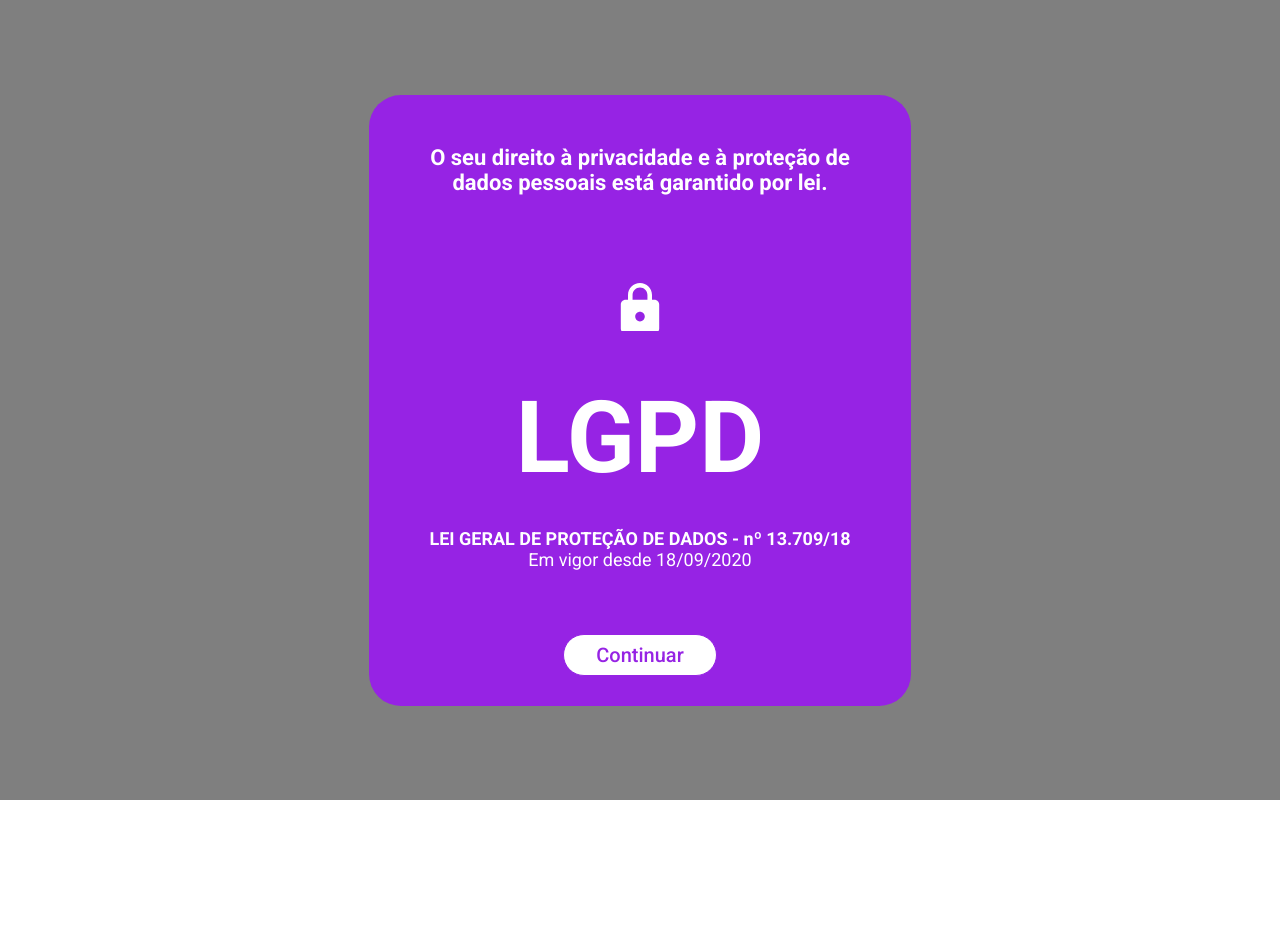
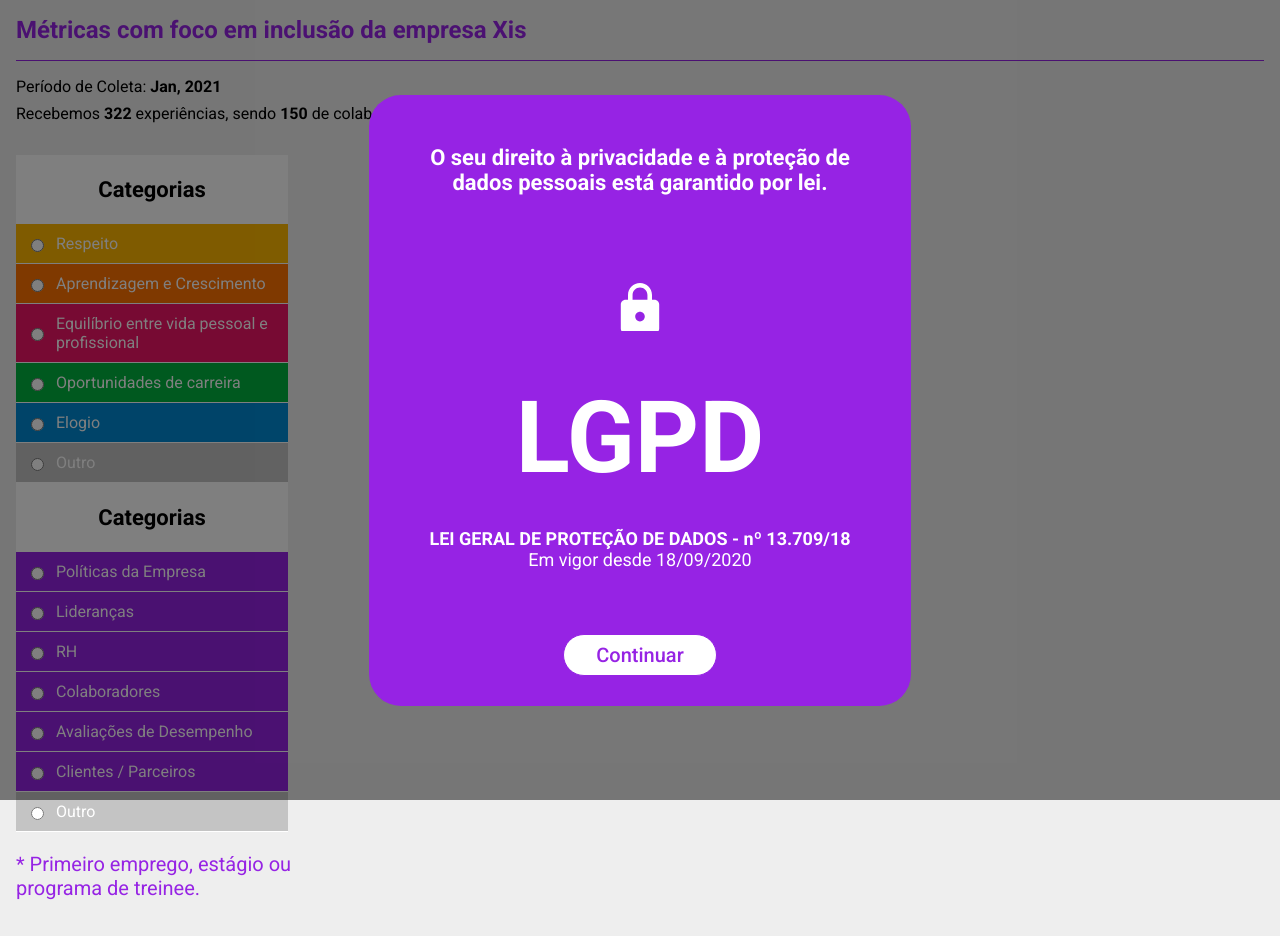
Before and after one commit to Jeansidharta/hackaton-ccr, a Next.js app: page /admin in a window 1280 px wide. Before the commit this address had no page. Before the commit the page ends 800 px from the top, so only its background shows below. Built offline with nearby package versions, Linux system fonts and the light colour scheme.

Commit message:
Created admin page

```diff
--- /dev/null
+++ b/src/containers/admin-page/card.tsx
@@ -0,0 +1,79 @@
+import React from 'react';
+import styled, { DefaultTheme } from 'styled-components';
+import { exclusionCategory2Color } from '../../libs/exclusion-category-2-color';
+import { ExclusionReport } from '../../models/exclusion-report';
+
+const Root = styled.div`
+	display: flex;
+	flex-direction: column;
+	border-radius: 0 51px 0 0;
+	overflow: hidden;
+	box-shadow: 4px 4px 4px rgba(0, 0, 0, 0.25);
+	width: 325px;
+	height: 235px;
+	background-color: white;
+`;
+
+const Header = styled.div`
+	padding: 8px;
+`;
+
+const Category = styled.p`
+	margin: 0;
+`;
+
+const Source = styled.p`
+	margin: 0;
+`;
+
+const Hr = styled.div`
+	border-bottom: 1px solid ${props => props.theme.colors.primary.main};
+	width: 100%;
+	height: 1px;
+`;
+
+const Body = styled.div`
+	display: flex;
+	width: 100%;
+	height: 100%;
+`;
+
+const ColorStrip = styled.div<{ colorSelector: (theme: DefaultTheme) => string }>`
+	background-color: ${props => props.colorSelector(props.theme)};
+	height: 100%;
+	width: 30px;
+`;
+
+const BodyMessage = styled.p`
+	padding: 16px;
+	margin: 0;
+	min-height: 100%;
+	width: 100%;
+	overflow: auto;
+`;
+
+type CardProps = React.PropsWithoutRef<{
+	report: ExclusionReport,
+}>;
+
+type CardComponent = React.FunctionComponent<CardProps>;
+
+const Card: CardComponent = ({
+	report,
+}) => {
+	return (
+		<Root>
+			<Header>
+				<Category><strong>Em: </strong>{report.category}</Category>
+				<Source><strong>De: </strong>{report.source}</Source>
+			</Header>
+			<Hr />
+			<Body>
+				<ColorStrip colorSelector={theme => exclusionCategory2Color(theme, report.category)} />
+				<BodyMessage>{report.message}</BodyMessage>
+			</Body>
+		</Root>
+	);
+}
+
+export default Card;
--- /dev/null
+++ b/src/containers/admin-page/filter.tsx
@@ -0,0 +1,58 @@
+import React from 'react';
+import styled, { DefaultTheme } from 'styled-components';
+import Radio from '../../components/atoms/radio';
+import { exclusionCategory2Color } from '../../libs/exclusion-category-2-color';
+import { ExclusionCategory } from '../../models/exclusion-report';
+
+const Root = styled.form`
+	width: 272px;
+	background-color: white;
+`;
+
+const Title = styled.p`
+	font-size: 22px;
+	text-align: center;
+	color: black;
+	font-weight: bold;
+`;
+
+const RadioContainer = styled.div<{ colorSelector: (theme: DefaultTheme) => string }>`
+	background-color: ${props => props.colorSelector(props.theme)};
+	padding: 10px;
+	color: white;
+	margin: 1px 0;
+`;
+
+type FilterProps = React.PropsWithoutRef<{
+	options: readonly string[];
+	onChange?: (newValue: string) => void,
+}>;
+
+type FilterComponent = React.FunctionComponent<FilterProps>;
+
+const Filter: FilterComponent = ({
+	options,
+	onChange = () => {},
+}) => {
+	function  handleRadioChange (option: string) {
+		onChange(option);
+	}
+
+	return (
+		<Root>
+			<Title>Categorias</Title>
+			{options.map(option => (
+				<RadioContainer colorSelector={theme => exclusionCategory2Color(theme, option as ExclusionCategory) || theme.colors.primary.main}>
+					<Radio
+						name={option}
+						onChange={value => value && handleRadioChange(option)}
+					>
+						{option}
+					</Radio>
+				</RadioContainer>
+			))}
+		</Root>
+	);
+}
+
+export default Filter;
--- /dev/null
+++ b/src/containers/admin-page/index.tsx
@@ -0,0 +1,105 @@
+import React from 'react';
+import styled from 'styled-components';
+import { useLocalStorage } from '../../libs/hooks/use-local-storage';
+import { ExclusionCategory, ExclusionReport, ExclusionSource } from '../../models/exclusion-report';
+import Card from './card';
+import Filter from './filter';
+
+const Root = styled.div`
+	padding: 16px;
+	background-color: ${props => props.theme.colors.gray.light};
+	min-height: 100vh;
+	width: 100%;
+`;
+
+const Title = styled.h1`
+	font-size: 24px;
+	color: ${props => props.theme.colors.primary.main};
+	margin: 0;
+`;
+
+const Hr = styled.div`
+	width: 100%;
+	height: 1px;
+	border-bottom: 1px solid ${props => props.theme.colors.primary.main};
+	margin: 16px 0;
+`;
+
+const MetaInfo = styled.p`
+	margin: 8px 0;
+`;
+
+const MainContainer = styled.div`
+	width: 100%;
+	display: flex;
+	margin-top: 32px;
+`;
+
+const FilterContainer = styled.div`
+	display: flex;
+	flex-direction: column;
+	margin-right: 16px;
+`;
+
+const CardsContainer = styled.div`
+	display: grid;
+	grid-template-columns: repeat(3, 1fr);
+	width: 100%;
+	height: 100%;
+	justify-content: space-between;
+	row-gap: 32px;
+`;
+
+const FirstJobObservationText = styled.p`
+	color: ${props => props.theme.colors.primary.main};
+	font-size: 20px;
+`;
+
+type AdminPageComponent = React.FunctionComponent;
+
+const AdminPage: AdminPageComponent = ({  }) => {
+	const [categoryFilter, setCategoryFilter] = React.useState<string | null>(null);
+	const [sourceFilter, setSourceFilter] = React.useState<string | null>(null);
+
+	const [allReports] = useLocalStorage<ExclusionReport[]>('my-exclusion-reports', []);
+
+	const filteredReports = allReports.filter(report => {
+		if (categoryFilter && report.category !== categoryFilter) return false;
+		if (sourceFilter && report.source !== sourceFilter) return false;
+		return true;
+	});
+
+	return (
+		<Root>
+			<Title>Métricas com foco em inclusão da empresa Xis</Title>
+			<Hr />
+			<MetaInfo>
+				Período de Coleta: <strong>Jan, 2021</strong>
+			</MetaInfo>
+			<MetaInfo>
+				Recebemos <strong>322</strong> experiências, sendo <strong>150</strong> de
+				colaboradores no 1º emprego, estágio ou programa de treinee.
+			</MetaInfo>
+			<MainContainer>
+				<FilterContainer>
+					<Filter
+						options={ExclusionCategory}
+						onChange={setCategoryFilter}
+					/>
+					<Filter
+						options={ExclusionSource}
+						onChange={setSourceFilter}
+					/>
+					<FirstJobObservationText>
+						* Primeiro emprego, estágio ou programa de treinee.
+					</FirstJobObservationText>
+				</FilterContainer>
+				<CardsContainer>
+					{filteredReports.map(report => <Card report={report} />)}
+				</CardsContainer>
+			</MainContainer>
+		</Root>
+	);
+}
+
+export default AdminPage;
--- /dev/null
+++ b/src/pages/admin.tsx
@@ -0,0 +1,3 @@
+import AdminPage from "../containers/admin-page";
+
+export default AdminPage;
```
